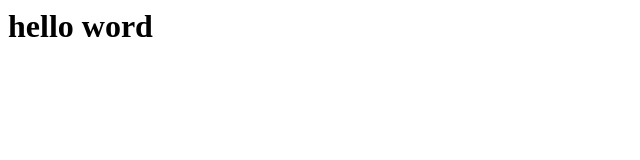
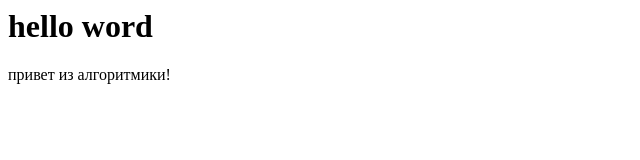
Before and after one commit to zxshad0w/hello, a plain HTML site: page index.html in a window 1280 px wide. Shown: the whole page, without its empty margins (0-640 px from the left). Drawn offline with Linux system fonts and the light colour scheme.

Commit message:
Update index.html

```diff
--- a/index.html
+++ b/index.html
@@ -6,5 +6,8 @@
   <h1>
     hello word
   </h1>
+  <p>
+    привет из алгоритмики!
+  </p>
 </body>
 </html>
```
